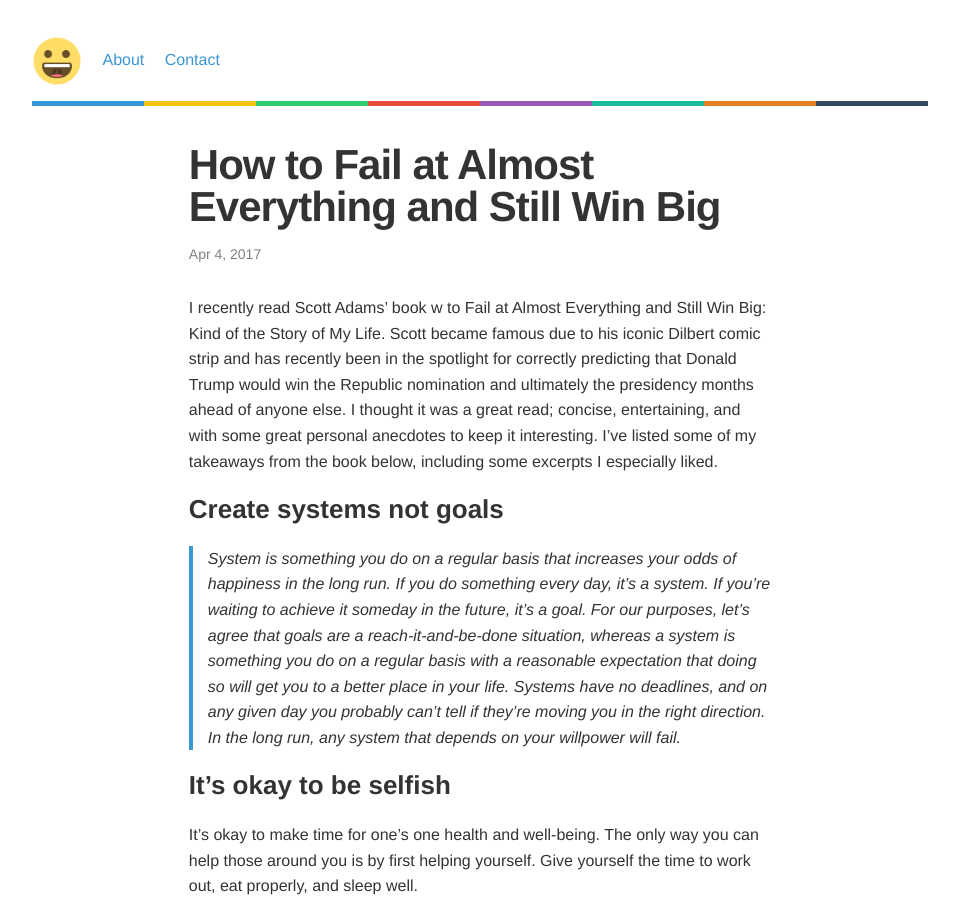
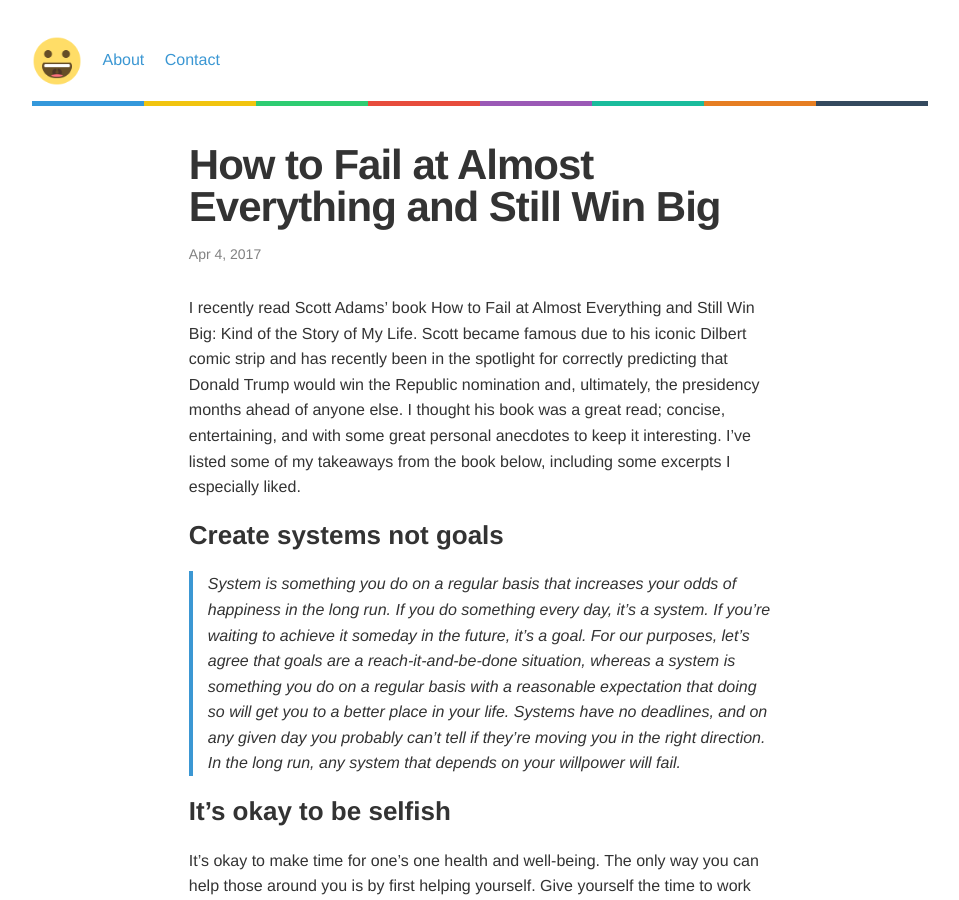
Before and after one commit to frankiecd86/windespair, a Jekyll site: the page built from _posts/2017-04-04-scott-adams-how-to-win-big.md, in a window 1280 px wide and 900 px high. Shown: the whole window, without its empty margins (160-1119 px from the left). Built offline with Jekyll 4.4.1, drawn with Linux system fonts in a browser that asks for light colours; some of the changed text lies outside the part shown.

Commit message:
Edited Scott Adams post. Changed config.

```diff
--- a/_config.yml
+++ b/_config.yml
@@ -9,7 +9,7 @@
 title: Win Despair
 email: tigerblood@windespair.com
 description: > # this means to ignore newlines until "baseurl:"
-  Thunder is a lightning fast responsive theme based on default Jekyll theme. It is minimal and free from JavaScript. It has a css file of size 5kb.
+  Life moves pretty fast. If you don't stop and look around once in a while, you could miss it.
 url: "" # the base hostname & protocol for your site
 
 baseurl: ''
@@ -24,8 +24,8 @@
 
 # Author pictre 100x100 --> keep it inside img folder.
 author-image: 'author.jpg'
-author-name: 'John Doe'
-author-about: 'John Doe should be described in a very few words!'
+author-name: 'Shawn Hunter'
+author-about: 'I can’t say certain things, so I write them down. That’s how I get them out. I do that for myself and not anyone else'
 
 # Build settings
 markdown: kramdown
--- a/_posts/2017-04-04-scott-adams.md
+++ b/_posts/2017-04-04-scott-adams-how-to-win-big.md
@@ -3,7 +3,8 @@
 title: How to Fail at Almost Everything and Still Win Big
 ---
 
-I recently read Scott Adams' book w to Fail at Almost Everything and Still Win Big: Kind of the Story of My Life. Scott became famous due to his iconic Dilbert comic strip and has recently been in the spotlight for correctly predicting that Donald Trump would win the Republic nomination and ultimately the presidency months ahead of anyone else. I thought it was a great read; concise, entertaining, and with some great personal anecdotes to keep it interesting. I've listed some of my takeaways from the book below, including some excerpts I especially liked.
+I recently read Scott Adams' book How to Fail at Almost Everything and Still Win Big: Kind of the Story of My Life. Scott became famous due to his iconic Dilbert comic strip and has recently been in the spotlight for correctly predicting that Donald Trump would win the Republic nomination and, ultimately, the presidency months ahead of anyone else.
+I thought his book was a great read; concise, entertaining, and with some great personal anecdotes to keep it interesting. I've listed some of my takeaways from the book below, including some excerpts I especially liked.
 
 ### Create systems not goals
 > System is something you do on a regular basis that increases your odds of happiness in the long run. If you do something every day, it’s a system. If you’re waiting to achieve it someday in the future, it’s a goal. For our purposes, let’s agree that goals are a reach-it-and-be-done situation, whereas a system is something you do on a regular basis with a reasonable expectation that doing so will get you to a better place in your life. Systems have no deadlines, and on any given day you probably can’t tell if they’re moving you in the right direction.
```
